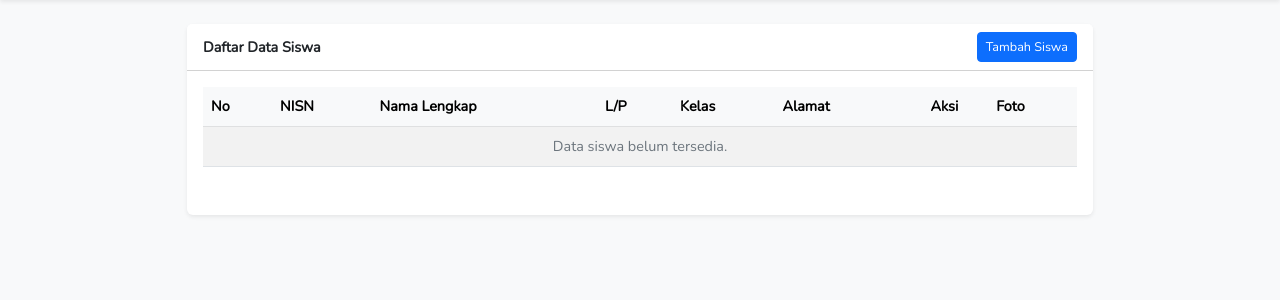
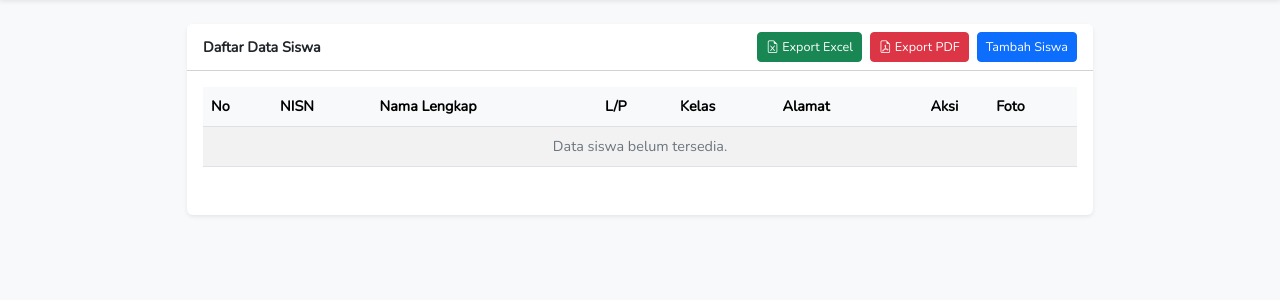
Before and after one commit to TegarNgoding/CRUD-Siswa, a Laravel app: page /siswa in a window 1280 px wide. Shown: the part 55-355 px from the top of the page. Run offline with Laravel 12, Linux system fonts and the light colour scheme; a user stored in the database is signed in; data comes from the database, SQL or seed files in the repository; data that the repository does not hold is empty; style sheets or scripts are compiled from the project's sources.

Commit message:
Auto-update: 2026-11-18 11:07:38

```diff
--- a/resources/views/siswa/index.blade.php
+++ b/resources/views/siswa/index.blade.php
@@ -14,7 +14,19 @@
 
                     <span>Daftar Data Siswa</span>
 
-                    <a href="{{ route('siswa.create') }}" class="btn btn-primary btn-sm">Tambah Siswa</a>
+                    <div class="d-flex flex-wrap gap-2">
+
+                        <a href="{{ route('siswa.export.excel') }}" class="btn btn-success btn-sm">
+                            <i class="bi bi-file-earmark-excel"></i> Export Excel
+                        </a>
+
+                        <a href="{{ route('siswa.export.pdf') }}" class="btn btn-danger btn-sm">
+                            <i class="bi bi-file-earmark-pdf"></i> Export PDF
+                        </a>
+
+                        <a href="{{ route('siswa.create') }}" class="btn btn-primary btn-sm">Tambah Siswa</a>
+
+                    </div>
 
                 </div>
 
```
